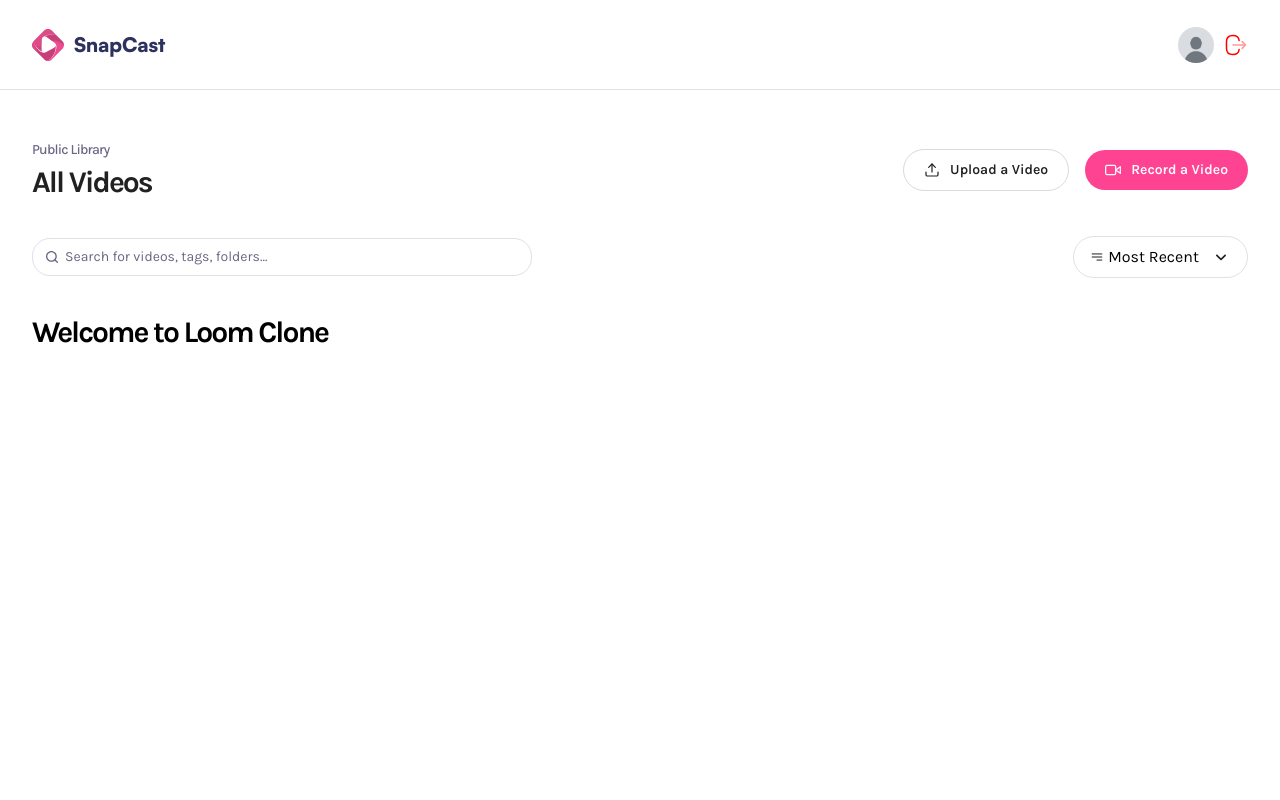
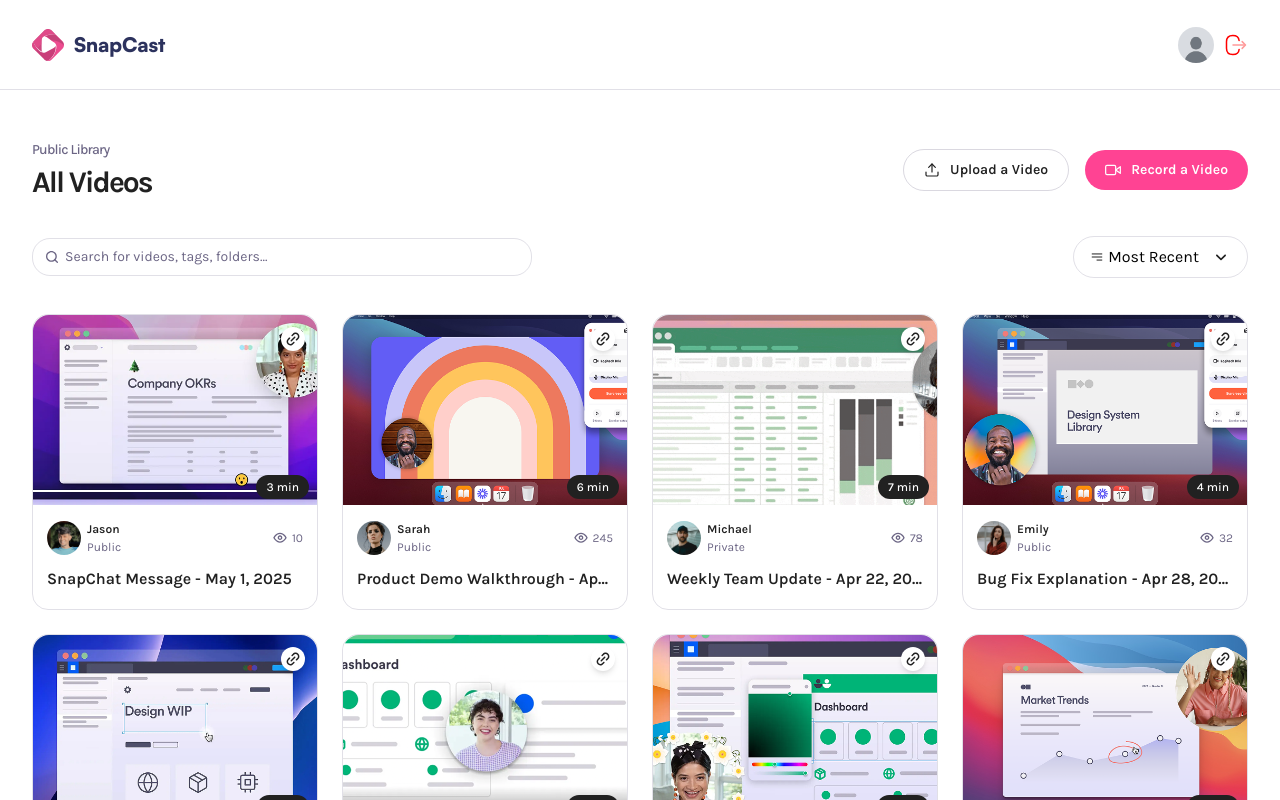
Before and after one commit to amaan-ur-raheman/snap-cast-video-sharing-app, a Next.js app: page / in a window 1280 px wide. Shown: the top 800 px of the page. Built offline with nearby package versions, Linux system fonts and the light colour scheme.

Commit message:
feat: implement video card component and update pages
add VideoCard component to display video thumbnails and details
update home and profile pages to use VideoCard with dummy data
create video details page placeholder
change Visibility type from enum to string for flexibility

```diff
--- a/app/(root)/page.tsx
+++ b/app/(root)/page.tsx
@@ -1,13 +1,17 @@
 import Header from "@/components/Header";
-import React from "react";
+import VideoCard from "@/components/VideoCard";
+import { dummyCards } from "@/constants";
 
 const Page = () => {
 	return (
 		<main className="wrapper page">
 			<Header title="All Videos" subHeader="Public Library" />
-			<h1 className="text-3xl font-bold font-karla">
-				Welcome to Loom Clone
-			</h1>
+
+			<section className="video-grid">
+				{dummyCards.map((card) => (
+					<VideoCard key={card.id} {...card} />
+				))}
+			</section>
 		</main>
 	);
 };
--- a/app/(root)/profile/[id]/page.tsx
+++ b/app/(root)/profile/[id]/page.tsx
@@ -1,4 +1,6 @@
 import Header from "@/components/Header";
+import VideoCard from "@/components/VideoCard";
+import { dummyCards } from "@/constants";
 
 const Page = async ({ params }: ParamsWithSearch) => {
 	const { id } = await params;
@@ -10,7 +12,12 @@
 				subHeader="glensmith@mail.com"
 				userImg="/assets/images/david.png"
 			/>
-			<h1 className="text-2xl font-karla font-bold">USER ID: {id}</h1>
+
+			<section className="video-grid">
+				{dummyCards.map((card) => (
+					<VideoCard key={card.id} {...card} />
+				))}
+			</section>
 		</div>
 	);
 };
--- /dev/null
+++ b/app/(root)/video/[videoId]/page.tsx
@@ -0,0 +1,5 @@
+const Page = () => {
+	return <div className="wrapper page">VIDEO DETAILS PAGE</div>;
+};
+
+export default Page;
--- /dev/null
+++ b/components/VideoCard.tsx
@@ -0,0 +1,72 @@
+"use client";
+
+import Image from "next/image";
+import Link from "next/link";
+
+const VideoCard = ({
+	id,
+	title,
+	thumbnail,
+	createdAt,
+	userImg,
+	username,
+	views,
+	visibility,
+	duration,
+}: VideoCardProps) => {
+	return (
+		<Link href={`/video/${id}`} className="video-card">
+			<Image
+				src={thumbnail}
+				alt="thumbnail"
+				width={290}
+				height={160}
+				className="thumbnail"
+			/>
+			<article>
+				<div>
+					<figure>
+						<Image
+							src={userImg || "/assets/images/dummy.jpg"}
+							alt={username}
+							width={34}
+							height={34}
+							className="rounded-full aspect-square"
+						/>
+						<figcaption>
+							<h3>{username}</h3>
+							<p>{visibility}</p>
+						</figcaption>
+					</figure>
+					<aside>
+						<Image
+							src="/assets/icons/eye.svg"
+							alt="views"
+							width={16}
+							height={16}
+						/>
+						<span>{views}</span>
+					</aside>
+				</div>
+				<h2>
+					{title} -{" "}
+					{createdAt.toLocaleDateString("en-US", {
+						year: "numeric",
+						month: "short",
+						day: "numeric",
+					})}
+				</h2>
+			</article>
+            <button onClick={() => {}} title="Copy Button" className="copy-btn">
+                <Image src="/assets/icons/link.svg" alt="copy" width={18} height={18}  />
+            </button>
+            {duration && (
+                <div className="duration">
+                    {Math.ceil(duration / 60)} min
+                </div>
+            )}
+		</Link>
+	);
+};
+
+export default VideoCard;
--- a/index.d.ts
+++ b/index.d.ts
@@ -111,7 +111,7 @@
   src: string | null;
 }
 
-type Visibility = "public" | "private";
+type Visibility = string;
 
 declare interface VideoDetails {
   videoId: string;
```
